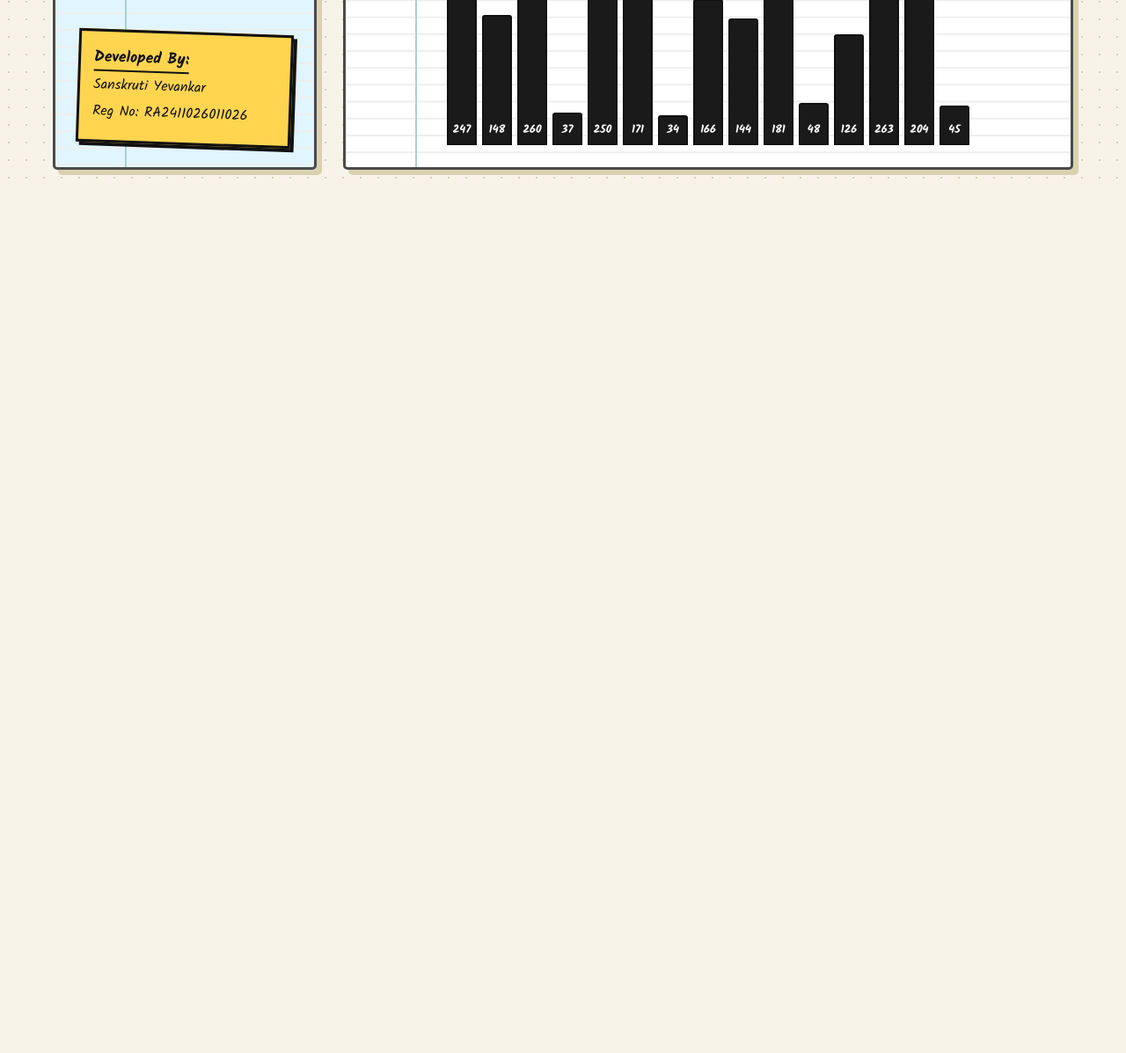
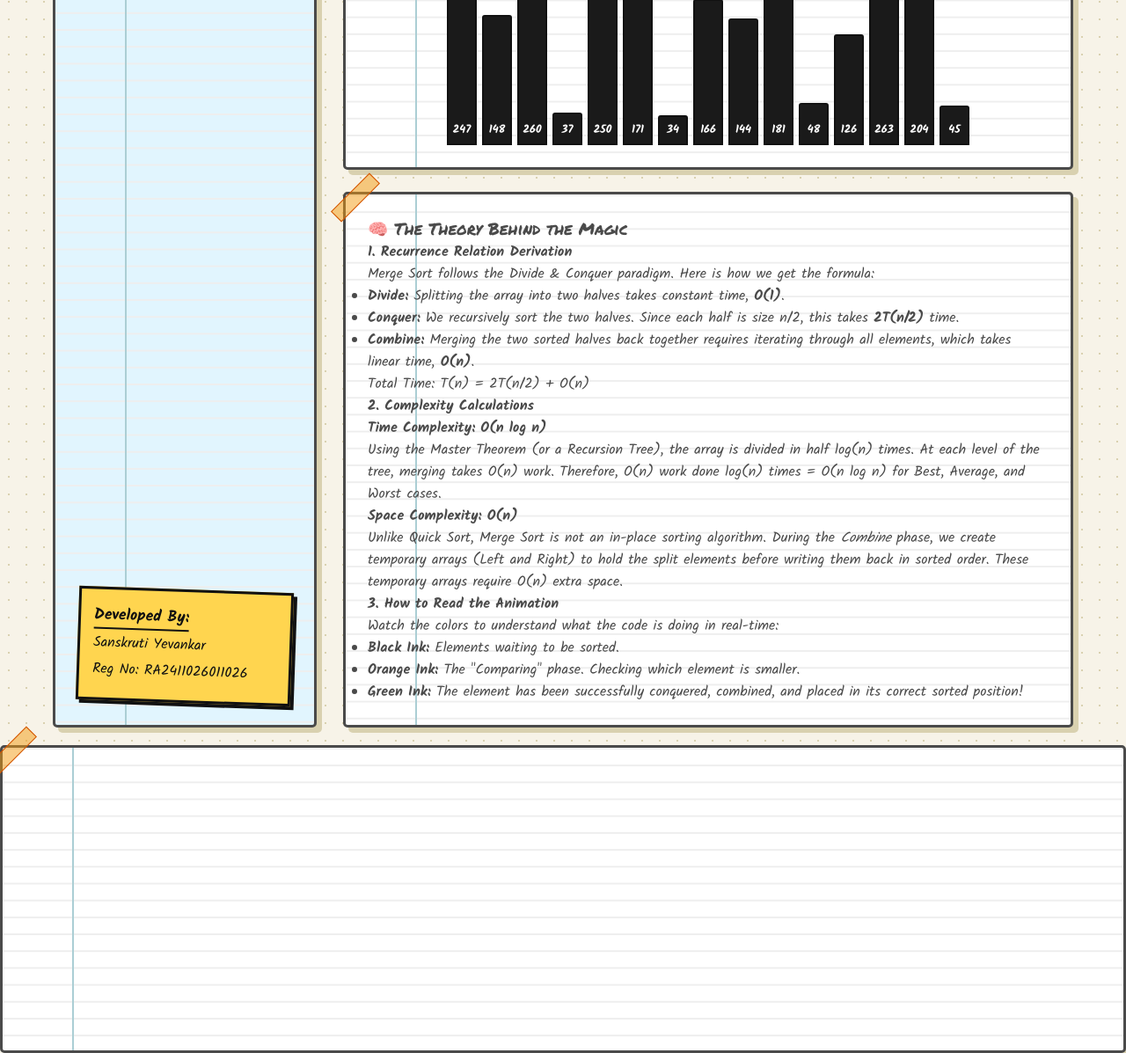
Before and after one commit to Sanskrutiyevankar0523/Divide-Conquer-MERGE-SORT, a plain HTML site: page index.html in a window 1280 px wide. Shown: the part 668-1865 px from the top of the page at 88% size. Before the commit the page ends 881 px from the top, so only its background shows below. Drawn offline with Linux system fonts and the light colour scheme.

Commit message:
Enhance index.html with algorithm details and theory
Updated algorithm specifications and added theory section.

```diff
--- a/index.html
+++ b/index.html
@@ -21,6 +21,7 @@
         <aside class="sidebar scrapbook-card Kalam-regular">
             <h2>Algorithm Specs</h2>
             <div class="specs-content">
+                <p><strong>Recurrence Relation:</strong> <br> T(n) = 2T(n/2) + O(n)</p>
                 <p><strong>Time Complexity:</strong> <br> O(n log n) in all cases.</p>
                 <p><strong>Space Complexity:</strong> <br> O(n) auxiliary space.</p>
                 <p><strong>Method:</strong> <br> Divide & Conquer.</p>
@@ -63,8 +64,51 @@
 
             <div class="visualization-area scrapbook-card" id="viz-container">
                 </div>
+
+            <div class="deep-dive scrapbook-card">
+                <h3 class="PermanentMarker-regular">🧠 The Theory Behind the Magic</h3>
+
+                <div class="theory-grid">
+                    <div class="theory-box">
+                        <h4>1. Recurrence Relation Derivation</h4>
+                        <p>Merge Sort follows the Divide & Conquer paradigm. Here is how we get the formula:</p>
+                        <ul>
+                            <li><strong>Divide:</strong> Splitting the array into two halves takes constant time, <strong>O(1)</strong>.</li>
+                            <li><strong>Conquer:</strong> We recursively sort the two halves. Since each half is size n/2, this takes <strong>2T(n/2)</strong> time.</li>
+                            <li><strong>Combine:</strong> Merging the two sorted halves back together requires iterating through all elements, which takes linear time, <strong>O(n)</strong>.</li>
+                        </ul>
+                        <p class="highlight-math">Total Time: T(n) = 2T(n/2) + O(n)</p>
+                    </div>
+
+                    <div class="theory-box">
+                        <h4>2. Complexity Calculations</h4>
+                        <p><strong>Time Complexity: O(n log n)</strong><br>
+                        Using the Master Theorem (or a Recursion Tree), the array is divided in half log(n) times. At each level of the tree, merging takes O(n) work. Therefore, O(n) work done log(n) times = O(n log n) for Best, Average, and Worst cases.</p>
+                        <p><strong>Space Complexity: O(n)</strong><br>
+                        Unlike Quick Sort, Merge Sort is not an in-place sorting algorithm. During the <em>Combine</em> phase, we create temporary arrays (Left and Right) to hold the split elements before writing them back in sorted order. These temporary arrays require O(n) extra space.</p>
+                    </div>
+
+                    <div class="theory-box full-width">
+                        <h4>3. How to Read the Animation</h4>
+                        <p>Watch the colors to understand what the code is doing in real-time:</p>
+                        <ul class="legend">
+                            <li><span class="color-dot black"></span> <strong>Black Ink:</strong> Elements waiting to be sorted.</li>
+                            <li><span class="color-dot orange"></span> <strong>Orange Ink:</strong> The "Comparing" phase. Checking which element is smaller.</li>
+                            <li><span class="color-dot green"></span> <strong>Green Ink:</strong> The element has been successfully conquered, combined, and placed in its correct sorted position!</li>
+                        </ul>
+                    </div>
+                </div>
+            </div>
         </main>
     </div>
     <script src="script.js"></script>
 </body>
 </html>
+            <div class="visualization-area scrapbook-card" id="viz-container">
+                </div>
+        </main>
+    </div>
+    <script src="script.js"></script>
+</body>
+
+</html>
```
